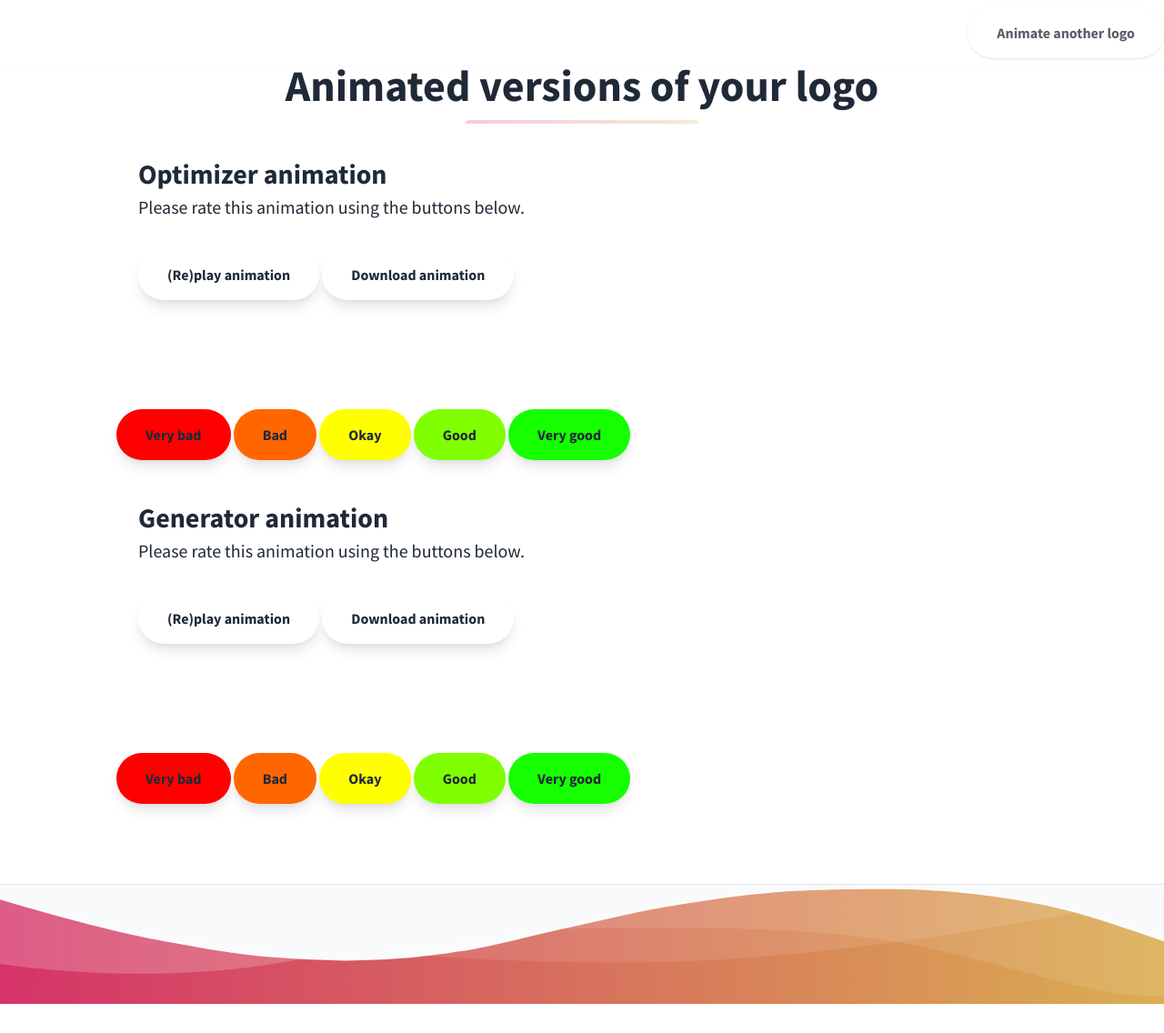
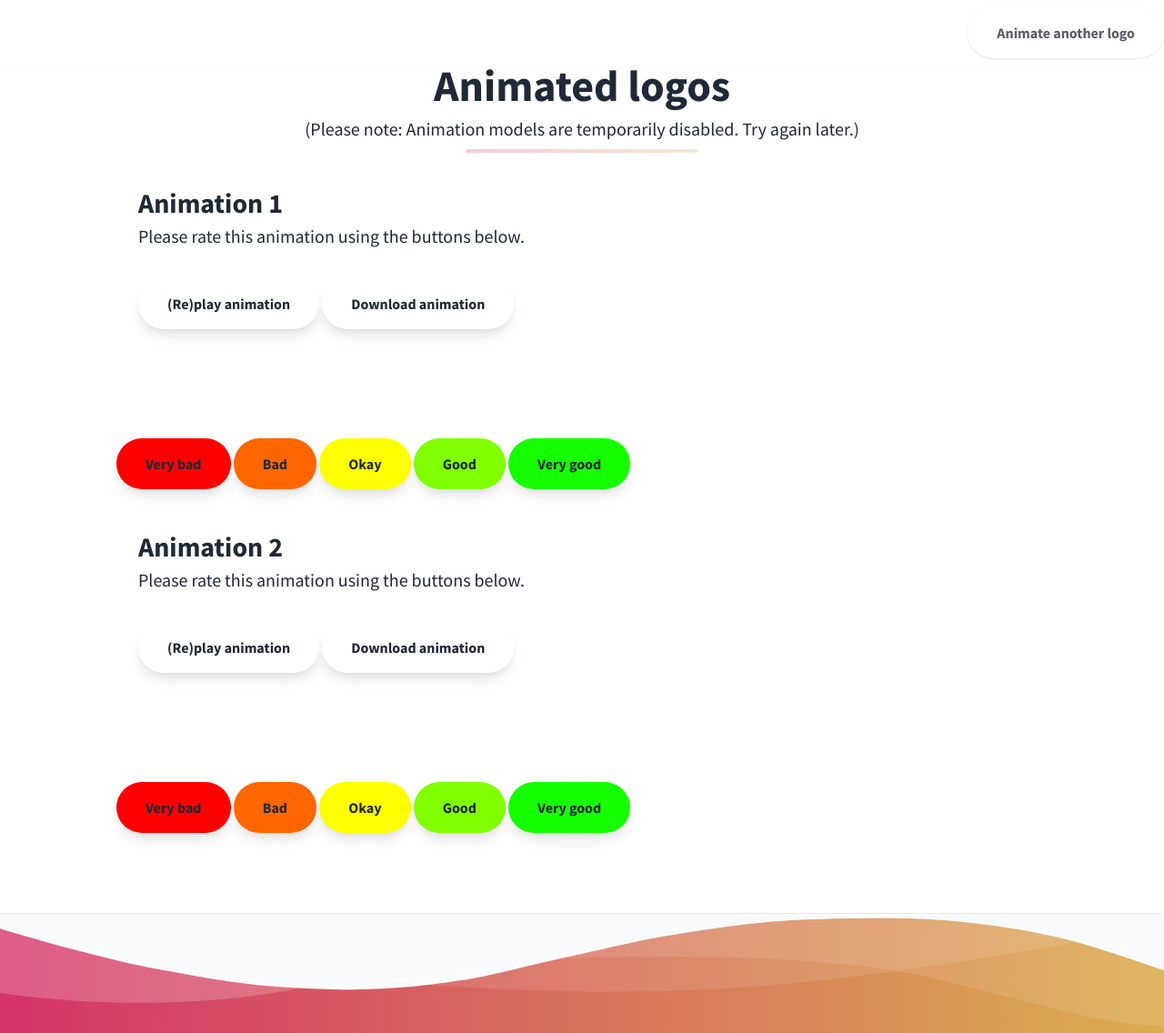
Before and after one commit to AnimateSVG/AnimateSVG, a Flask app: page /animate in a window 1280 px wide. Shown: the whole page at 91% size. Before the commit the page ends 1104 px from the top, so only its background shows below. Run offline with Flask 2, Linux system fonts and the light colour scheme.

Commit message:
Minor changes

```diff
--- a/templates/show.html
+++ b/templates/show.html
@@ -28,7 +28,7 @@
         <div class="pl-4 flex items-center">
             <a class="toggleColour no-underline hover:no-underline font-bold text-2xl text-gray-800 lg:text-4xl"
                href="/">
-                Animate Logos
+                SVG Logo Animation
             </a>
         </div>
         <div class="block lg:hidden pr-4">
@@ -68,8 +68,11 @@
 <section class="bg-white border-b py-8">
     <div class="container max-w-5xl mx-auto m-8">
         <h1 class="w-full my-2 text-5xl font-bold leading-tight text-center text-gray-800">
-            Animated versions of your logo
+            Animated logos
         </h1>
+        <p class="text-xl text-gray-800 leading-none mb-3 text-center">
+            (Please note: Animation models are temporarily disabled. Try again later.)
+        </p>
         <div class="w-full mb-4">
             <div class="h-1 mx-auto gradient w-64 opacity-25 my-0 py-0 rounded-t"></div>
         </div>
@@ -77,7 +80,7 @@
         <div class="flex flex-wrap">
             <div class="w-5/6 sm:w-1/2 p-6">
                 <h3 class="text-3xl text-gray-800 font-bold leading-none mb-3">
-                    Optimizer animation
+                    Animation 1
                 </h3>
                 <p class="text-xl text-gray-800 leading-none mb-3">
                     Please rate this animation using the buttons below.
@@ -135,7 +138,7 @@
         <div class="flex flex-wrap">
             <div class="w-5/6 sm:w-1/2 p-6">
                 <h3 class="text-3xl text-gray-800 font-bold leading-none mb-3">
-                    Generator animation
+                    Animation 2
                 </h3>
                 <p class="text-xl text-gray-800 leading-none mb-3">
                     Please rate this animation using the buttons below.
```
